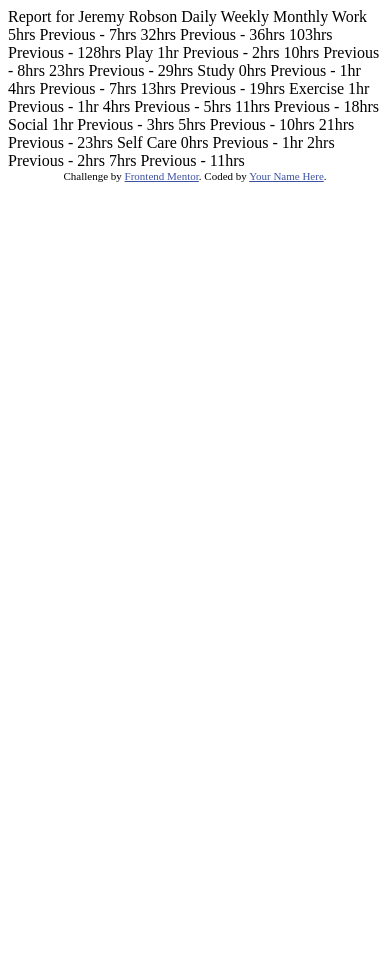
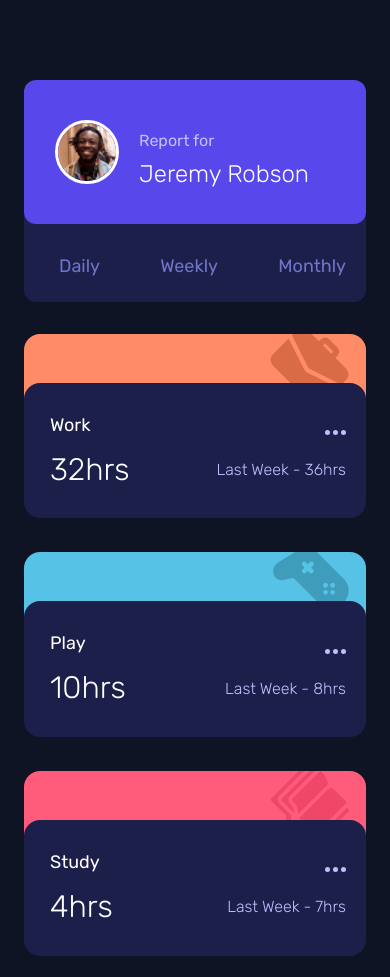
Before and after one commit to adiah-frontend-mentor/time-tracker, a plain HTML site: page index.html in a window 390 px wide. Shown: the top 977 px of the page. Before the commit the page ends 844 px from the top, so only its background shows below. Drawn offline with Linux system fonts and the light colour scheme.

Commit message:
Complete markup and styling for mobile site

```diff
--- /dev/null
+++ b/app/scss/_globals.scss
@@ -0,0 +1,28 @@
+html {
+	font-size: 100%;
+	box-sizing: border-box;
+}
+
+*, *::before, *::after {
+	box-sizing: inherit;
+}
+
+body {
+	margin: 0;
+	padding: 5rem 1.5rem;
+	font-family: 'Rubik', sans-serif;
+	background-color: $veryDarkBlue;
+	color: $white;
+}
+
+// Text
+
+h1, h2, h3 {
+	margin-top: 0px;
+	font-weight: 400;
+	line-height: 1.15;
+}
+
+a, a:visited, a:hover {
+	text-decoration: none;
+}
--- /dev/null
+++ b/app/scss/_profile.scss
@@ -0,0 +1,65 @@
+.profile {
+	margin-bottom: 1.375rem;
+
+	&__top {
+		// position: relative;
+		background-color: $blue;
+		padding: 2.1875rem 1.9375rem;
+		display: flex;
+		align-items: center;
+		border-radius: 12px;
+
+		img {
+			width: 4rem;
+			height: 4rem;
+			border: 3px solid $white;
+			border-radius: 100%;
+			margin-right: 1.25rem;
+		}
+
+		.text {
+			display: flex;
+			flex-direction: column;
+			justify-content: center;
+			align-items: start;
+
+			p {
+				margin-bottom: 0.6875rem;
+				font-size: 1rem;
+				font-weight: 400;
+				color: $paleBlue;
+			}
+			h1 {
+				margin-bottom: 0;
+				font-size: 1.5rem;
+				font-weight: 300;
+			}
+		}
+	}
+
+	&__bottom {
+		// position: absolute;
+		position: relative;
+		width: 100%;
+		top: -10px;
+		display: flex;
+		justify-content: space-between;
+		// padding: 9.8125rem 1.25rem 1.5625rem 2.1875rem;
+		padding: 2.5625rem 1.25rem 1.5625rem 2.1875rem;
+		background-color: $darkBlue;
+		border-bottom-left-radius: 12px;
+		border-bottom-right-radius: 12px;
+		z-index: -999;
+
+		a {
+			color: $desaturatedBlue;
+			font-size: 1.125rem;
+			font-weight: 400;
+
+			.active {
+				color: $white;
+			}
+		}
+
+	}
+}
--- /dev/null
+++ b/app/scss/_timecards.scss
@@ -0,0 +1,109 @@
+.timecards {
+	.card-wrapper {
+
+		.background {
+
+			&.work {
+				background-color: $lightOrange;
+				background-image: url('../../images/icon-work.svg');
+			}
+
+			&.play {
+				background-color: $softBlue;
+				background-image: url('../../images/icon-play.svg');
+			}
+
+			&.study {
+				background-color: $lightRed;
+				background-image: url('../../images/icon-study.svg');
+			}
+
+			&.exercise {
+				background-color: $limeGreen;
+				background-image: url('../../images/icon-exercise.svg');
+			}
+
+			&.social {
+				background-color: $violet;
+				background-image: url('../../images/icon-social.svg');
+			}
+
+			&.self-care {
+				background-color: $softOrange;
+				background-image: url('../../images/icon-self-care.svg');
+			}
+
+
+			background-repeat: no-repeat;
+			background-position: right 17px center;
+			height: 4.1875rem;
+			border-top-left-radius: 16px;
+			border-top-right-radius: 16px;
+			margin-top: 1rem;
+		}
+
+		.timecard {
+			position: relative;
+			display: flex;
+			flex-direction: column;
+			// justify-content: space-between;
+			padding: 1.9375rem 1.25rem 1.9375rem 1.625rem;
+
+			background-color: $darkBlue;
+			border-radius: 16px;
+
+			width: 100%;
+			top: -18px;
+
+			.top {
+				display: flex;
+				justify-content: space-between;
+				align-items: center;
+
+				p {
+					font-size: 1.125rem;
+					color: $white;
+					font-weight: 400;
+					margin: 0 0 1rem 0;
+				}
+			}
+
+			.bottom {
+				margin-bottom: 0;
+
+				display: flex;
+				justify-content: space-between;
+				align-items: center;
+
+				h2 {
+					font-size: 1.9375rem;
+					font-weight: 300;
+					margin-bottom: 0;
+				}
+
+				p {
+					font-size: 1rem;
+					font-weight: 300;
+					color: $paleBlue;
+					margin: 0;
+				}
+			}
+
+			// &::before {
+			// 	content: '';
+			// 	position: absolute;
+			// 	top: -10px;
+			// 	left: 0px;
+			// 	background-color: $lightOrange;
+			// 	background-image:
+			// 		url('../../images/icon-work.svg');
+			// 	height: 25px;
+			// }
+		}
+
+	}
+
+	&:not(:last-child) {
+		margin-bottom: 1.375rem;
+	}
+}
--- /dev/null
+++ b/app/scss/_variables.scss
@@ -0,0 +1,18 @@
+// Colors
+
+// Primary
+$blue: hsl(246, 80%, 60%);
+$lightOrange: hsl(15, 100%, 70%);
+$softBlue: hsl(195, 74%, 62%);
+$lightRed: hsl(348, 100%, 68%);
+$limeGreen: hsl(145, 58%, 55%);
+$violet: hsl(264, 64%, 52%);
+$softOrange: hsl(43, 84%, 65%);
+
+// Neutral
+
+$veryDarkBlue: hsl(226, 43%, 10%);
+$darkBlue: hsl(235, 46%, 20%);
+$desaturatedBlue: hsl(235, 45%, 61%);
+$paleBlue: hsl(236, 100%, 87%);
+$white: #fff;
--- /dev/null
+++ b/app/scss/style.scss
@@ -0,0 +1,5 @@
+@import "variables";
+
+@import "globals";
+@import "profile";
+@import "timecards";
--- a/index.html
+++ b/index.html
@@ -5,6 +5,9 @@
   <meta name="viewport" content="width=device-width, initial-scale=1.0"> <!-- displays site properly based on user's device -->
 
   <link rel="icon" type="image/png" sizes="32x32" href="./images/favicon-32x32.png">
+  <link href="https://fonts.googleapis.com/css2?family=Rubik:wght@300;400;500&display=swap" rel="stylesheet">
+
+  <link rel="stylesheet" href="app/scss/style.css">
 
   <title>Frontend Mentor | Time tracking dashboard</title>
 
@@ -16,12 +19,149 @@
 </head>
 <body>
 
-  Report for
-  Jeremy Robson
+  <div class="profile">
+    <div class="profile__top">
+      <img src="images/image-jeremy.png" alt="profile pic">
+      <div class="text">
+        <p>Report for</p>
+        <h1>Jeremy Robson</h1>
+      </div>
 
-  Daily
-  Weekly
-  Monthly
+    </div>
+
+    <div class="profile__bottom">
+      <a href="#">Daily</a>
+      <a class="active" href="#">Weekly</a>
+      <a href="#">Monthly</a>
+    </div>
+  </div>
+
+  <div class="timecards">
+     <div class="card-wrapper">
+      <div class="background work"></div>
+      <div class="timecard">
+        <!-- <div class="timecard__top"></div> -->
+        <!-- put a :before element here -->
+
+        <div class="top">
+          <p>Work</p>
+          <img src="images/icon-ellipsis.svg" alt="menu button">
+        </div>
+
+        <div class="bottom">
+          <h2>32hrs</h2>
+          <p>Last Week - 36hrs</p>
+        </div>
+
+      </div>
+    </div>
+
+    <div class="card-wrapper">
+      <div class="background play"></div>
+      <div class="timecard">
+        <!-- <div class="timecard__top"></div> -->
+        <!-- put a :before element here -->
+
+        <div class="top">
+          <p>Play</p>
+          <img src="images/icon-ellipsis.svg" alt="menu button">
+        </div>
+
+        <div class="bottom">
+          <h2>10hrs</h2>
+          <p>Last Week - 8hrs</p>
+        </div>
+
+      </div>
+    </div>
+
+    <div class="card-wrapper">
+      <div class="background study"></div>
+      <div class="timecard">
+        <!-- <div class="timecard__top"></div> -->
+        <!-- put a :before element here -->
+
+        <div class="top">
+          <p>Study</p>
+          <img src="images/icon-ellipsis.svg" alt="menu button">
+        </div>
+
+        <div class="bottom">
+          <h2>4hrs</h2>
+          <p>Last Week - 7hrs</p>
+        </div>
+
+      </div>
+    </div>
+
+    <div class="card-wrapper">
+      <div class="background exercise"></div>
+      <div class="timecard">
+        <!-- <div class="timecard__top"></div> -->
+        <!-- put a :before element here -->
+
+        <div class="top">
+          <p>Exercise</p>
+          <img src="images/icon-ellipsis.svg" alt="menu button">
+        </div>
+
+        <div class="bottom">
+          <h2>4hrs</h2>
+          <p>Last Week - 5hrs</p>
+        </div>
+
+      </div>
+    </div>
+
+    <div class="card-wrapper">
+      <div class="background social"></div>
+      <div class="timecard">
+        <!-- <div class="timecard__top"></div> -->
+        <!-- put a :before element here -->
+
+        <div class="top">
+          <p>Social</p>
+          <img src="images/icon-ellipsis.svg" alt="menu button">
+        </div>
+
+        <div class="bottom">
+          <h2>5hrs</h2>
+          <p>Last Week - 10hrs</p>
+        </div>
+
+      </div>
+    </div>
+
+    <div class="card-wrapper">
+      <div class="background self-care"></div>
+      <div class="timecard">
+        <!-- <div class="timecard__top"></div> -->
+        <!-- put a :before element here -->
+
+        <div class="top">
+          <p>Self Care</p>
+          <img src="images/icon-ellipsis.svg" alt="menu button">
+        </div>
+
+        <div class="bottom">
+          <h2>2hrs</h2>
+          <p>Last Week - 2hrs</p>
+        </div>
+
+      </div>
+    </div>
+  </div>
+
+
+
+  <div class="attribution">
+    Challenge by <a href="https://www.frontendmentor.io?ref=challenge" target="_blank">Frontend Mentor</a>.
+    Coded by <a href="#">Your Name Here</a>.
+  </div>
+</body>
+</html>
+
+
 
   Work
   5hrs <!-- daily -->
@@ -70,11 +210,3 @@
   Previous - 2hrs <!-- weekly -->
   7hrs <!-- monthly -->
   Previous - 11hrs <!-- monthly -->
-
-
-  <div class="attribution">
-    Challenge by <a href="https://www.frontendmentor.io?ref=challenge" target="_blank">Frontend Mentor</a>.
-    Coded by <a href="#">Your Name Here</a>.
-  </div>
-</body>
-</html>
```
Also changed, not shown: data.json (added, +104 -0 lines), app/scss/style.css (added), 2 other files.
